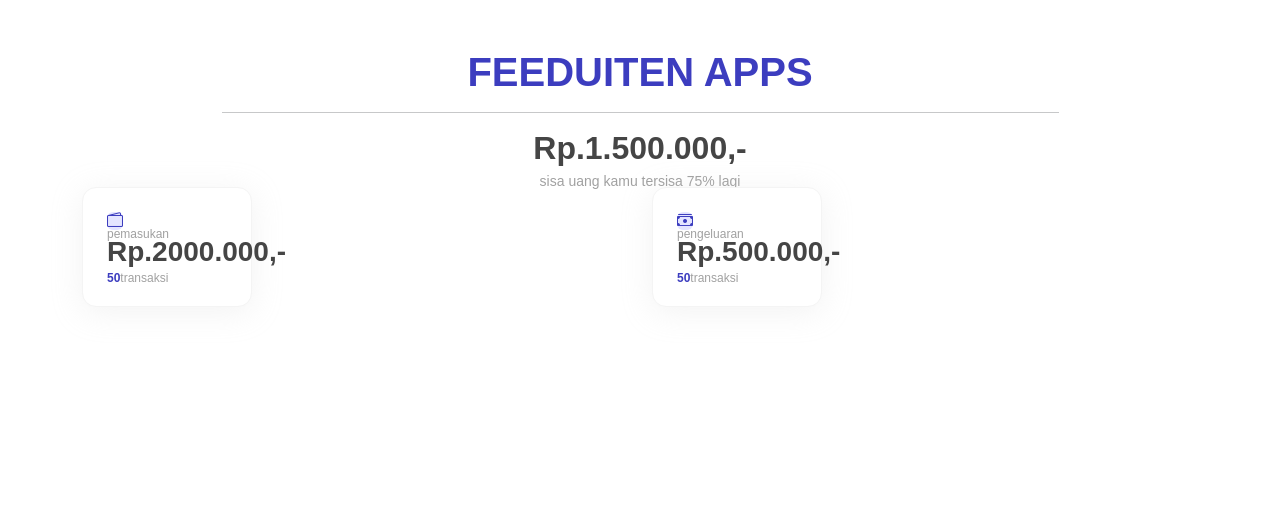
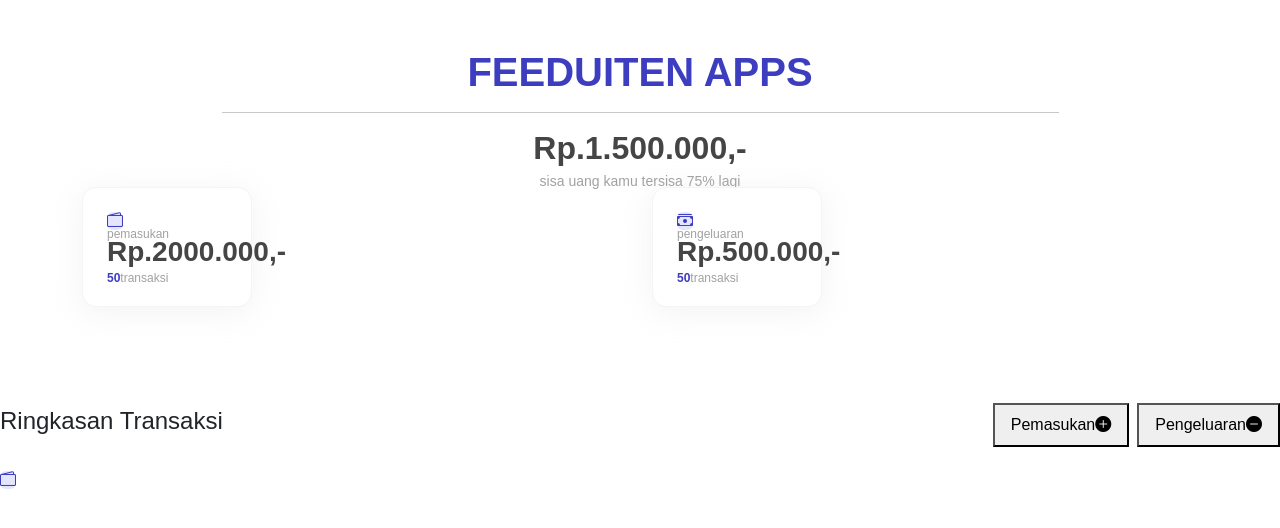
Before and after one commit to lssport/hattahasibuan.git.io, a React (Create React App) app: page / in a window 1280 px wide. Shown: the top 528 px of the page. Built offline with nearby package versions, Linux system fonts and the light colour scheme; a web font is replaced by a local one.

Commit message:
1 file modified

```diff
--- a/src/App.js
+++ b/src/App.js
@@ -18,7 +18,6 @@
       <span className='title-md'>sisa uang kamu tersisa 75% lagi</span>
       </div>
       </div>
-
       <div className='row'>
       <div className='col-6'>
       <div className='card-wrapper p-4'>
@@ -38,8 +37,29 @@
 <span  className='title-sm'>pengeluaran</span>
 <h3 className='fw-bold'>Rp.500.000,-</h3><span className='title-sm text-ungu fw-bold'>50</span>
 <span className='title-sm'>transaksi</span>
-</div></div></div>
-</div></div>
+</div>
+</div>
+</div>
+</div>
+</div>
+<div className='row mt-5'>
+  <div className='col-12 d-flex justify-content-between align-items-center'>
+    <h4>Ringkasan Transaksi</h4>
+    <div className='wtapper-button'>
+      <button className='button btn-ungu px-3 py-2 me-2'>Pemasukan<i class="bi bi-plus-circle-fill"></i></button>
+      <button className='button btn-pink px-3 py-2'>Pengeluaran<i class="bi bi-dash-circle-fill"></i></button>
+      </div>
+      </div>
+      <div className='row mt-4'>
+        <div className='col-12 d-flex justify-content-between align-items-center'>
+      <div className='d-flex align-items-text'>
+        <div className='icon-wrapper'>
+          <i class="bi bi-wallet2"></i>
+            </div>
+            </div>
+            </div>
+            </div>
+            </div>
 </>
   );
 }
```
